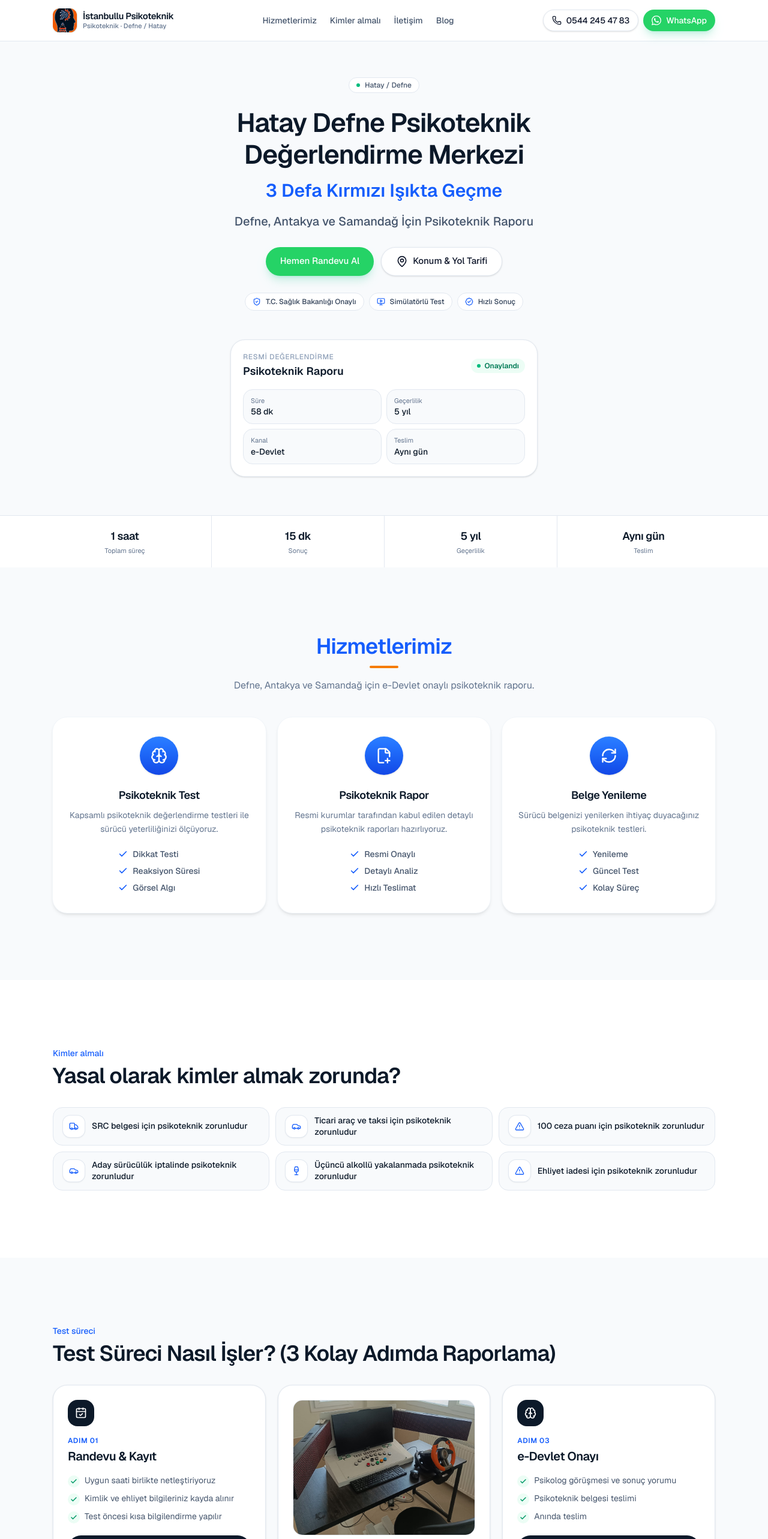
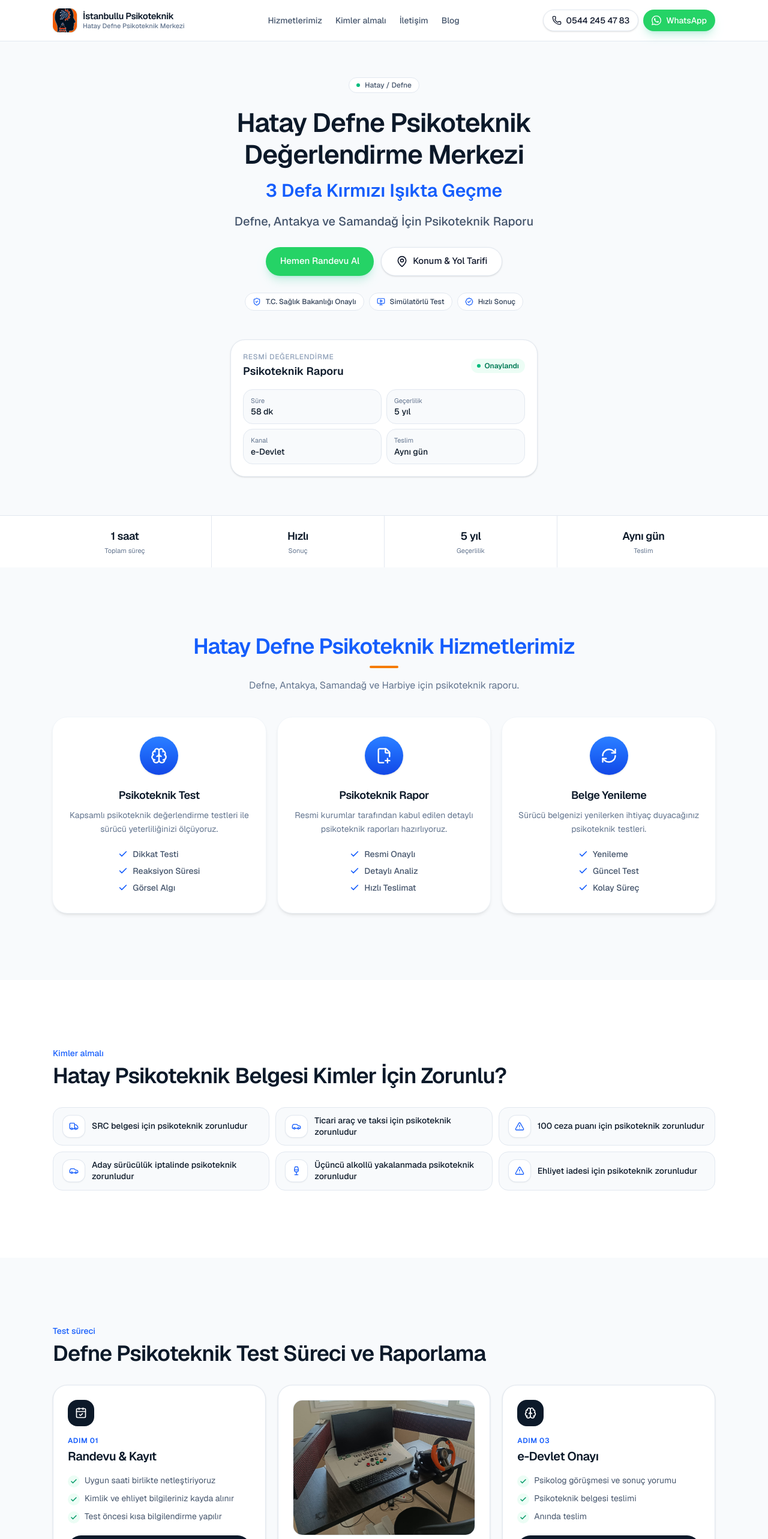
Before and after one commit to istanbullu728-max/psikoteknik-web-site, a Next.js app: page / in a window 1280 px wide. Shown: the top 2566 px of the page at 60% size. Built offline with nearby package versions, Linux system fonts and the light colour scheme.

Commit message:
Update homepage headings, stats, and navbar subtitle for local SEO.

```diff
--- a/components/booking.tsx
+++ b/components/booking.tsx
@@ -26,9 +26,9 @@ export function Booking() {
       <div className="mx-auto max-w-6xl px-4 sm:px-6 lg:grid lg:grid-cols-[0.9fr_1.1fr] lg:items-start lg:gap-10">
         <div className="mb-8 lg:mb-0">
           <p className="text-sm font-medium text-blue-600">Randevu</p>
-          <p className="mt-2 text-3xl font-semibold tracking-tight text-navy-900 sm:text-4xl">
-            Hemen randevu alın
-          </p>
+          <h2 className="mt-2 text-3xl font-semibold tracking-tight text-navy-900 sm:text-4xl">
+            Hatay Samandağ ve Antakya İçin Hemen Randevu Alın
+          </h2>
           <p className="mt-3 max-w-sm text-sm leading-relaxed text-slate-600">
             Tarih ve saat seçin, WhatsApp’tan gönderin.
           </p>
--- a/components/contact.tsx
+++ b/components/contact.tsx
@@ -20,7 +20,7 @@ export function Contact() {
         <FadeIn>
           <p className="text-sm font-medium text-blue-600">İletişim</p>
           <h2 className="mt-2 text-3xl font-semibold tracking-tight text-navy-900 sm:text-4xl">
-            Konum ve Hızlı Randevu Hattı
+            Defne Psikoteknik Merkezi Konum ve İletişim
           </h2>
           <p className="mt-4 max-w-2xl text-base leading-relaxed text-slate-600">
             Randevu hattımız gün içinde açıktır. Konum için tek dokunuşla yol
--- a/components/criteria.tsx
+++ b/components/criteria.tsx
@@ -20,7 +20,7 @@ export function Criteria() {
       <div className="mx-auto max-w-6xl px-4 sm:px-6">
         <p className="text-sm font-medium text-blue-600">Kimler almalı</p>
         <h2 className="mt-2 max-w-3xl text-2xl font-semibold tracking-tight text-navy-900 sm:text-4xl">
-          Yasal olarak kimler almak zorunda?
+          Hatay Psikoteknik Belgesi Kimler İçin Zorunlu?
         </h2>
 
         <div className="mt-8 grid gap-2.5 sm:grid-cols-2 lg:grid-cols-3">
--- a/components/faq.tsx
+++ b/components/faq.tsx
@@ -15,9 +15,9 @@ export function Faq() {
       <div className="mx-auto max-w-3xl px-4 sm:px-6">
         <FadeIn>
           <p className="text-sm font-medium text-blue-600">Evraklar</p>
-          <h3 className="mt-2 text-2xl font-semibold tracking-tight text-navy-900 sm:text-4xl">
+          <h2 className="mt-2 text-2xl font-semibold tracking-tight text-navy-900 sm:text-4xl">
             Gerekli Evraklar ve Test Öncesi Bilgiler
-          </h3>
+          </h2>
           <p className="mt-4 text-base leading-relaxed text-slate-600">
             Eksik evrak yüzünden gün kaybetmeyin. Aşağıdaki liste yeterlidir.
           </p>
--- a/components/hero.tsx
+++ b/components/hero.tsx
@@ -58,7 +58,7 @@ export function Hero() {
         <div className="mx-auto grid max-w-6xl grid-cols-2 sm:grid-cols-4">
           {[
             { value: "1 saat", label: "Toplam süreç" },
-            { value: "15 dk", label: "Sonuç" },
+            { value: "Hızlı", label: "Sonuç" },
             { value: "5 yıl", label: "Geçerlilik" },
             { value: "Aynı gün", label: "Teslim" },
           ].map((stat) => (
--- a/components/navbar.tsx
+++ b/components/navbar.tsx
@@ -19,7 +19,7 @@ export function Navbar() {
               <span className="hidden xl:inline">{site.name}</span>
             </span>
             <span className="block truncate text-[11px] font-medium text-slate-500">
-              Psikoteknik · Defne / Hatay
+              Hatay Defne Psikoteknik Merkezi
             </span>
           </span>
         </Link>
--- a/components/process.tsx
+++ b/components/process.tsx
@@ -54,7 +54,7 @@ export function Process() {
         <FadeIn>
           <p className="text-sm font-medium text-blue-600">Test süreci</p>
           <h2 className="mt-2 text-2xl font-semibold tracking-tight text-navy-900 sm:text-4xl">
-            Test Süreci Nasıl İşler? (3 Kolay Adımda Raporlama)
+            Defne Psikoteknik Test Süreci ve Raporlama
           </h2>
         </FadeIn>
 
--- a/components/questions.tsx
+++ b/components/questions.tsx
@@ -6,7 +6,7 @@ export function Questions() {
       <div className="mx-auto max-w-3xl px-4 sm:px-6">
         <p className="text-sm font-medium text-blue-600">Sıkça sorulan sorular</p>
         <h2 className="mt-2 text-2xl font-semibold tracking-tight text-navy-900 sm:text-4xl">
-          Sıkça Sorulan Sorular (Defne - Samandağ - Antakya Psikoteknik)
+          Hatay Defne Psikoteknik Sıkça Sorulan Sorular
         </h2>
         <div className="mt-8 space-y-3">
           {faqs.map((item) => (
--- a/components/services.tsx
+++ b/components/services.tsx
@@ -31,11 +31,11 @@ export function Services() {
       <div className="mx-auto max-w-6xl px-4 sm:px-6">
         <div className="text-center">
           <h2 className="text-3xl font-semibold tracking-tight text-blue-600 sm:text-4xl">
-            Hizmetlerimiz
+            Hatay Defne Psikoteknik Hizmetlerimiz
           </h2>
           <span className="mx-auto mt-3 block h-1 w-12 rounded-full bg-[#f57c00]" />
           <p className="mx-auto mt-4 max-w-xl text-sm leading-relaxed text-slate-500 sm:text-base">
-            Defne, Antakya ve Samandağ için e-Devlet onaylı psikoteknik raporu.
+            Defne, Antakya, Samandağ ve Harbiye için psikoteknik raporu.
           </p>
         </div>
 
```
